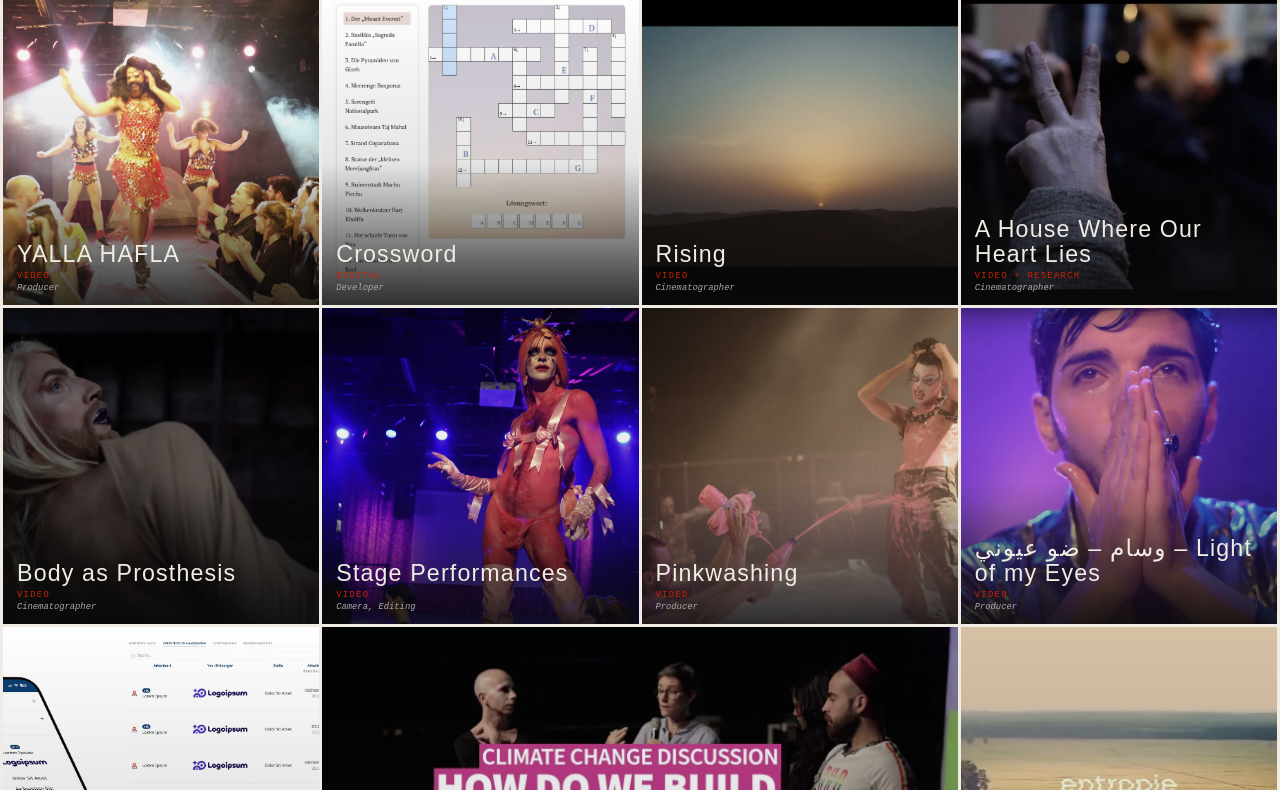
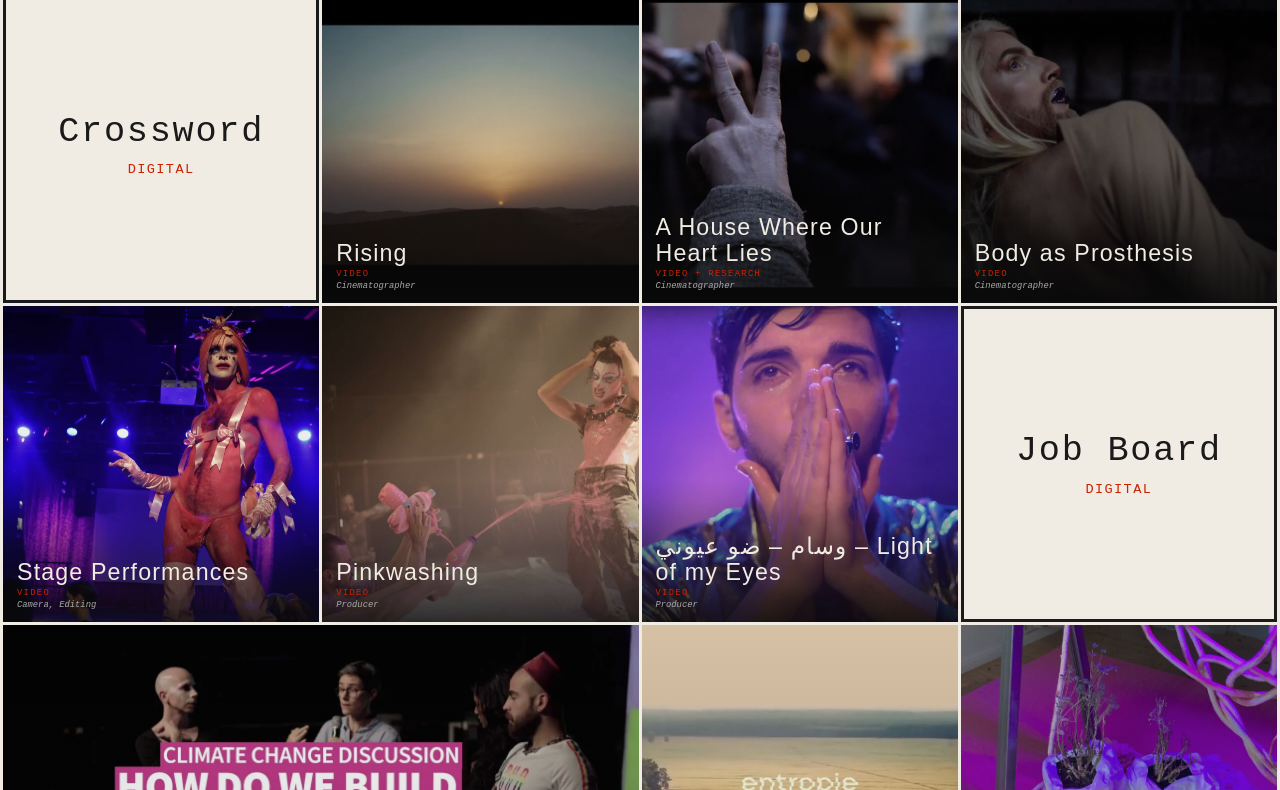
Before and after one commit to kaialisa/Portfolio, a website: page index.html in a window 1280 px wide. Shown: the part 829-1619 px from the top of the page. Drawn offline with Linux system fonts and the light colour scheme.

Commit message:
Update digital projects

```diff
--- a/css/styles.css
+++ b/css/styles.css
@@ -249,8 +249,10 @@
   pointer-events: none;
 }
 
-.grid-item.hidden { display: none; }
-
+.grid-item.hidden,
+.grid-item.text-card.hidden {
+  display: none !important;
+}
 .grid-item.pop-in {
   animation: pop-in 0.22s ease-out forwards;
 }
@@ -262,6 +264,61 @@
   object-fit: cover;
   filter:     grayscale(15%);
   transition: filter 0.3s, transform 0.4s;
+}
+
+/* ── TEXT CARDS ── */
+.grid-item.text-card {
+  background: var(--bg);
+  border: 3px solid var(--ink);
+  display: flex;
+  flex-direction: column;
+  justify-content: center;
+  align-items: center;
+  padding: 30px;
+  text-align: center;
+}
+
+.grid-item.text-card img {
+  display: none;
+}
+
+.grid-item.text-card .item-overlay {
+  position: static;
+  background: none;
+  opacity: 1;
+  padding: 0;
+}
+
+.grid-item.text-card .item-title {
+  font-family: 'VT323', monospace;
+  font-size: clamp(1.6rem, 3.5vw, 2.2rem);
+  color: var(--ink);
+  margin-bottom: 8px;
+  letter-spacing: 0.05em;
+}
+
+.grid-item.text-card .item-meta {
+  font-size: 0.85rem;
+  color: var(--red);
+  letter-spacing: 0.1em;
+  text-transform: uppercase;
+  font-family: 'VT323', monospace;
+}
+
+.grid-item.text-card .item-role {
+  display: none;
+}
+
+.grid-item.text-card:hover {
+  background: var(--ink);
+}
+
+.grid-item.text-card:hover .item-title {
+  color: #00ff00;
+}
+
+.grid-item.text-card:hover .item-meta {
+  color: #00ff00;
 }
 
 /* wild hover states - controlled via hover class */
@@ -462,7 +519,7 @@
 /* ── RESPONSIVE ── */
 @media (max-width: 900px) {
   :root { --cols: 2; }
-  .grid-item.tall { grid-row: span 1; aspect-ratio: 1; }
+
 }
 
 @media (max-width: 560px) {
--- a/js/projects.js
+++ b/js/projects.js
@@ -18,19 +18,6 @@
     hover: "drift",
   },
     {
-    title: "Flikli Showreel",
-    categories: ["video"],
-    img: "img/flikli-blog-animationagencypartner.webp",
-    type: "Video",
-    year: "2023",
-    video: "https://www.youtube.com/watch?v=HP_wptuKCaU",
-    link: "",
-    role: "Scriptwriter",
-    desc: "Flikli is a video production studio specializing in creating animated content for awareness, corporate use, education, marketing, and product or service explainers.",
-    grid: "wide",
-    hover: "harsh",
-  },
-  {
     title: "Sexlied",
     categories: ["video"],
     img: "img/sexlied.webp",
@@ -41,7 +28,7 @@
     role: "Cinematographer",
     desc: "Music video by artist Achan Malonda addressing the decolonization of Black female sexuality via an investigation of the male gaze. Audiovisual installation exhibited at I AM MILLI by Dr. Natasha A. Kelly at the Society for Contemporary Art, Osnabrück, Germany. Featured in the Berliner Zeitung.",
     grid: "normal",
-    hover: "vivid",
+    hover: "cold",
   },
         {
     title: "EuroTrash PopStar",
@@ -66,8 +53,21 @@
     link: "",
     role: "Director",
     desc: "This visual ethnography examines the work of queer performance artists in Berlin and their entanglement with socially constructed notions of race, gender, and sexuality.",
+    grid: "normal",
+    hover: "vivid",
+  },
+  {
+    title: "Flikli Showreel",
+    categories: ["video"],
+    img: "img/flikli-blog-animationagencypartner.webp",
+    type: "Video",
+    year: "2023",
+    video: "https://www.youtube.com/watch?v=HP_wptuKCaU",
+    link: "",
+    role: "Scriptwriter",
+    desc: "Flikli is a video production studio specializing in creating animated content for awareness, corporate use, education, marketing, and product or service explainers.",
     grid: "wide",
-    hover: "vivid",
+    hover: "harsh",
   },
   {
     title: "YALLA HAFLA",
@@ -90,10 +90,10 @@
     year: "2025",
     video: "",
     link: "https://kaialisa.github.io/crossword/",
-    role: "Developer",
     desc: "Browser-based crossword puzzle tool built with vanilla JavaScript. Generates a structured data.js file powering a playable, responsive puzzle rendered with scalable SVG graphics. Features include auto-advancing clues, solution row tracking, and mobile touch support.",
     grid: "normal",
     hover: "grayscale",
+    textCard: true,
   },
   {
     title: "Rising",
@@ -145,7 +145,7 @@
     role: "Camera, Editing",
     desc: "A selection of drag performances in Berlin.",
     grid: "normal",
-    hover: "harsh",
+    hover: "cold",
   },
   {
     title: "Pinkwashing",
@@ -181,10 +181,10 @@
     year: "2025",
     video: "",
     link: "",
-    role: "Developer",
     desc: "A lightweight job board built with vanilla JavaScript and PapaParse to dynamically load and filter job listings from a CSV file. Features keyword search, state-based filtering with logo icons, remote job tags, and sorting by date. Includes structured schema markup for SEO.",
     grid: "normal",
     hover: "drift",
+    textCard: true,
   },
   {
     title: "Climate Change Action Series",
@@ -233,10 +233,10 @@
     year: "2025",
     video: "",
     link: "",
-    role: "Developer",
     desc: "Vanilla JavaScript script filtering a grid of magazine-style posts by region and category. Supports multi-select filters, tag-based filtering, and optional search. Fully responsive with UIkit transitions.",
     grid: "normal",
     hover: "warm",
+    textCard: true,
   },
   {
     title: "Drag It Up!",
@@ -286,10 +286,10 @@
     year: "2024",
     video: "",
     link: "",
-    role: "Developer",
     desc: "Digitizing print media for web with accessible and responsive layouts.",
     grid: "normal",
     hover: "grayscale",
+    textCard: true,
   },
     {
     title: "SO36",
--- a/js/scripts.js
+++ b/js/scripts.js
@@ -59,10 +59,10 @@
 
   projects.forEach((p, i) => {
     const cats   = p.categories.join(' ');
-    const hover  = p.hover ? `hover-${p.hover}` : 'hover-warm'; // default to warm if not specified
-    const logo   = p.logo ? 'logo' : '';
+    const hover  = p.hover ? `hover-${p.hover}` : 'hover-warm';
+    const textCard = p.textCard ? 'text-card' : '';  // ← ADD THIS LINE
     const item   = document.createElement('div');
-    item.className = `grid-item ${p.grid} ${cats} ${hover} ${logo}`;
+    item.className = `grid-item ${p.grid} ${cats} ${hover} ${textCard}`;  // ← ADD ${textCard}
     item.dataset.index = i;
 
     item.innerHTML = `
```
Lines whose indentation alone changed are shown as unchanged.
